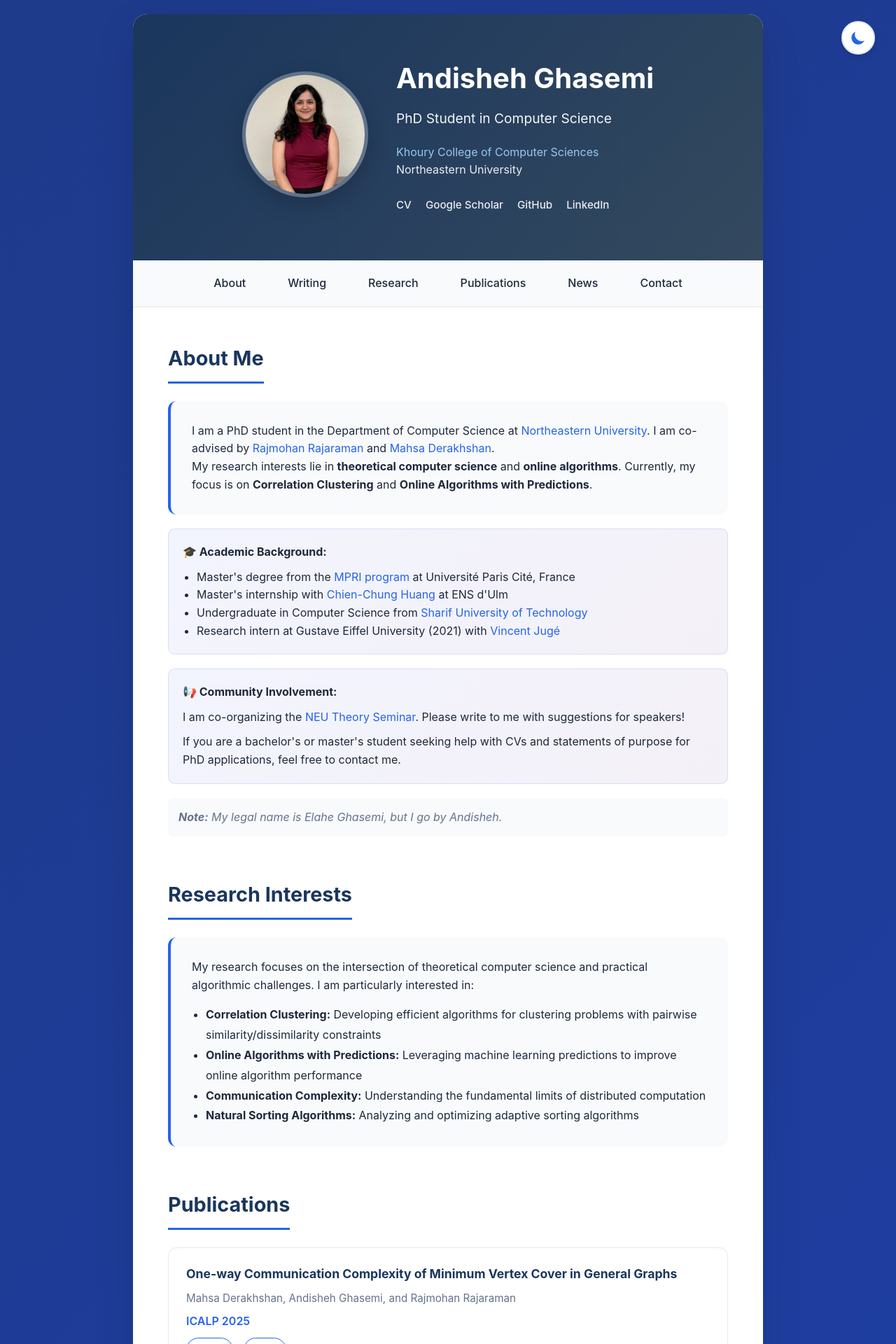
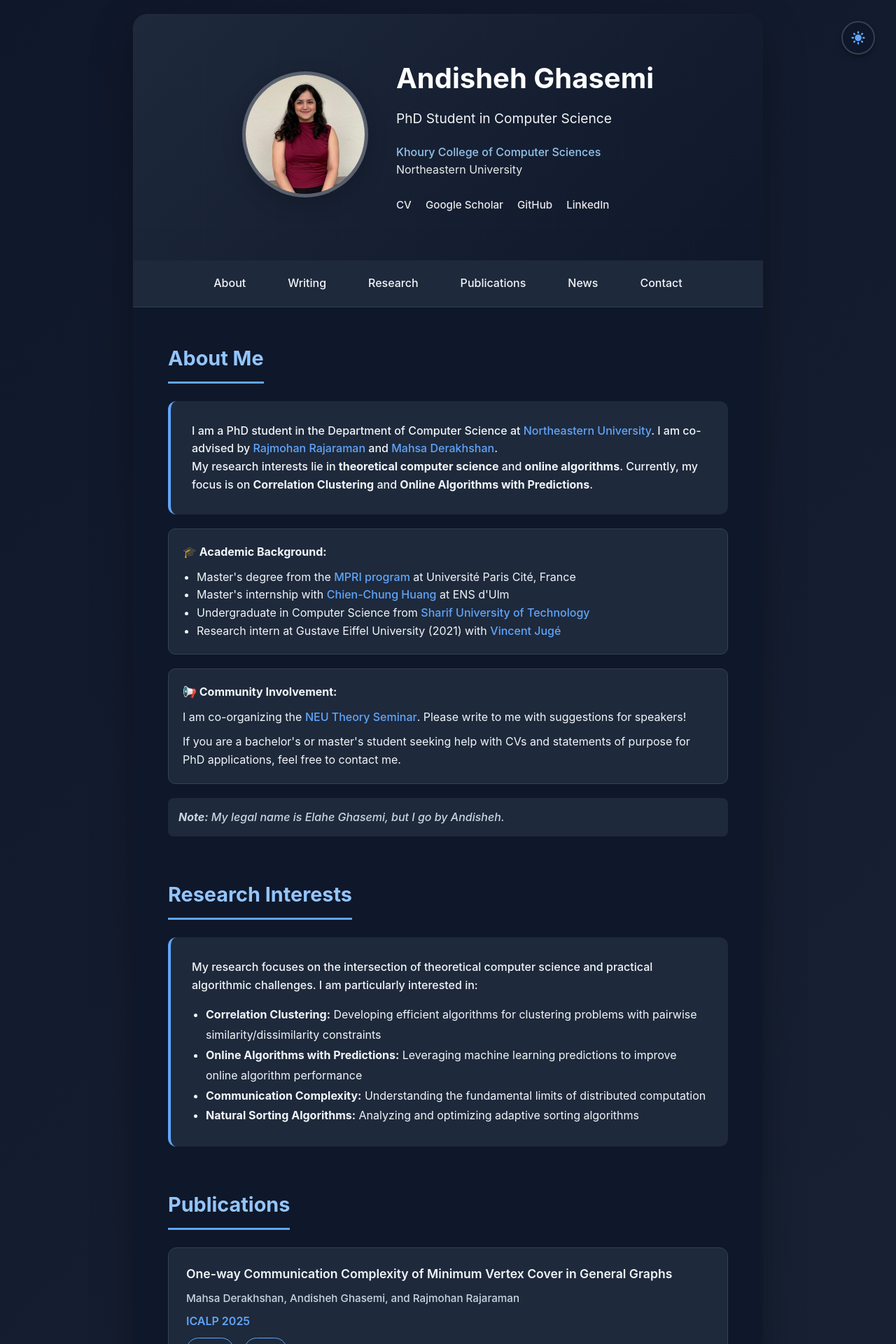
Before and after one commit to andisheGhs/andisheGhs.github.io, a Jekyll site: the page index.html, which Jekyll copies as it is, in a window 1280 px wide. Shown: the top 1920 px of the page at 70% size. Built offline with Jekyll 4.4.1, drawn with Linux system fonts in a browser that asks for light colours.

Commit message:
Refactor index.html for clarity and theme functionality

```diff
--- a/index.html
+++ b/index.html
@@ -28,8 +15,8 @@
         :root {
             --primary-color: #1a365d;  /* Deep professional blue */
             --accent-color: #2563eb;   /* Bright blue for links */
-            --text-dark: #1e293b;      /* Almost black */
-            --text-light: #64748b;      /* Gray */
+            --text-dark: #0f172a;      /* Much darker for better contrast */
+            --text-light: #475569;      /* Darker gray for better readability */
             --bg-light: #f8fafc;        /* Very light gray */
             --bg-white: #ffffff;
             --border-color: #e2e8f0;
@@ -59,6 +46,23 @@
             --card-shadow: rgba(0, 0, 0, 0.3);
         }
 
+        /* Page-specific accent colors */
+        body[data-page="research"] {
+            --accent-color: #10b981; /* Green for research */
+        }
+
+        body[data-page="publications"] {
+            --accent-color: #8b5cf6; /* Purple for publications */
+        }
+
+        body[data-page="writing"] {
+            --accent-color: #f59e0b; /* Amber for writing */
+        }
+
+        body[data-page="contact"] {
+            --accent-color: #ef4444; /* Red for contact */
+        }
+
         body {
             font-family: -apple-system, BlinkMacSystemFont, 'Segoe UI', Roboto, 'Helvetica Neue', Arial, sans-serif;
             color: var(--text-dark);
@@ -66,9 +70,10 @@
             background: linear-gradient(135deg, var(--gradient-start) 0%, var(--gradient-end) 100%);
             min-height: 100vh;
             padding: 20px;
+            transition: all var(--transition-speed) ease;
         }
 
-                /* Theme Toggle Button */
+        /* Theme Toggle Button */
         .theme-toggle {
             position: fixed;
             top: 30px;
@@ -113,14 +118,37 @@
             display: none;
         }
 
+        /* Toast Notification */
+        .toast {
+            position: fixed;
+            bottom: 30px;
+            left: 50%;
+            transform: translateX(-50%) translateY(100px);
+            background: var(--primary-color);
+            color: white;
+            padding: 12px 24px;
+            border-radius: 50px;
+            box-shadow: 0 4px 12px rgba(0, 0, 0, 0.15);
+            opacity: 0;
+            transition: all 0.3s ease;
+            z-index: 1000;
+            font-size: 0.95em;
+        }
+
+        .toast.show {
+            transform: translateX(-50%) translateY(0);
+            opacity: 1;
+        }
+
         .container {
             max-width: 900px;
             margin: 0 auto;
             background: var(--bg-white);
             border-radius: 20px;
-            box-shadow: 0 20px 60px rgba(0, 0, 0, 0.1);
+            box-shadow: 0 20px 60px var(--card-shadow);
             overflow: hidden;
             animation: fadeInUp 0.6s ease-out;
+            transition: all var(--transition-speed) ease;
         }
 
         @keyframes fadeInUp {
@@ -135,11 +163,16 @@
         }
 
         header {
-            background: linear-gradient(135deg, var(--primary-color) 0%, #34495e 100%);
+            background: linear-gradient(135deg, var(--header-gradient-start) 0%, var(--header-gradient-end) 100%);
             color: white;
             padding: 60px 50px;
             position: relative;
             overflow: hidden;
+            transition: all var(--transition-speed) ease;
+        }
+
+        [data-theme="dark"] header {
+            background: linear-gradient(135deg, #1e293b 0%, #0f172a 100%);
         }
 
         header::before {
@@ -264,6 +297,7 @@
             position: sticky;
             top: 0;
             z-index: 100;
+            transition: all var(--transition-speed) ease;
         }
 
         nav ul {
@@ -310,6 +344,7 @@
 
         .content {
             padding: 50px;
+            transition: all var(--transition-speed) ease;
         }
 
         section {
@@ -337,6 +372,7 @@
             padding-bottom: 10px;
             border-bottom: 3px solid var(--accent-color);
             display: inline-block;
+            transition: color var(--transition-speed) ease;
         }
 
         .about-content {
@@ -345,18 +381,25 @@
             border-radius: 12px;
             margin-bottom: 20px;
             border-left: 4px solid var(--accent-color);
+            transition: all var(--transition-speed) ease;
+        }
+
+        .about-content p {
+            color: var(--text-dark);
+            font-weight: 500;
         }
 
         .highlight-box {
-            background: linear-gradient(135deg, #667eea15 0%, #764ba215 100%);
+            background: var(--bg-light);
             padding: 20px;
             border-radius: 10px;
             margin: 20px 0;
-            border: 1px solid #667eea30;
+            border: 1px solid var(--border-color);
+            transition: all var(--transition-speed) ease;
         }
 
         .publication {
-            background: white;
+            background: var(--bg-white);
             padding: 25px;
             margin-bottom: 20px;
             border-radius: 12px;
@@ -364,6 +407,10 @@
             transition: all 0.3s ease;
             position: relative;
             overflow: hidden;
+        }
+
+        [data-theme="dark"] .publication {
+            background: #1e293b;
         }
 
         .publication::before {
@@ -379,7 +426,7 @@
         }
 
         .publication:hover {
-            box-shadow: 0 5px 20px rgba(0, 0, 0, 0.1);
+            box-shadow: 0 5px 20px var(--card-shadow);
             transform: translateY(-2px);
         }
 
@@ -388,16 +435,18 @@
         }
 
         .publication h3 {
-            color: var(--primary-color);
+            color: var(--text-dark);
             font-size: 1.1em;
             margin-bottom: 10px;
             line-height: 1.4;
+            font-weight: 600;
         }
 
         .publication .authors {
             color: var(--text-light);
             margin-bottom: 8px;
             font-size: 0.95em;
+            font-weight: 500;
         }
 
         .publication .venue {
@@ -420,6 +469,7 @@
             border-radius: 20px;
             font-size: 0.9em;
             transition: all 0.3s ease;
+            font-weight: 500;
         }
 
         .publication .links a:hover {
@@ -434,20 +484,24 @@
         }
 
         .news-item {
-            background: white;
+            background: var(--bg-white);
             padding: 20px 25px;
             margin-bottom: 15px;
             border-radius: 10px;
             border-left: 3px solid var(--accent-color);
-            box-shadow: 0 2px 10px rgba(0, 0, 0, 0.05);
+            box-shadow: 0 2px 10px var(--card-shadow);
             transition: all 0.3s ease;
             position: relative;
             overflow: hidden;
         }
 
+        [data-theme="dark"] .news-item {
+            background: #1e293b;
+        }
+
         .news-item:hover {
             transform: translateX(5px);
-            box-shadow: 0 4px 15px rgba(0, 0, 0, 0.1);
+            box-shadow: 0 4px 15px var(--card-shadow);
         }
 
         .news-date {
@@ -473,6 +527,12 @@
             background: linear-gradient(135deg, #667eea20 0%, #764ba220 100%);
             color: #667eea;
             border: 1px solid #667eea30;
+        }
+
+        [data-theme="dark"] .tag-publication {
+            background: rgba(96, 165, 250, 0.2);
+            color: #60a5fa;
+            border: 1px solid rgba(96, 165, 250, 0.3);
         }
 
         .tag-talk {
@@ -503,18 +563,22 @@
             margin-top: 12px;
             line-height: 1.6;
             color: var(--text-dark);
+            font-weight: 500;
         }
 
         .contact-info {
-            background: linear-gradient(135deg, var(--bg-light) 0%, #ffffff 100%);
+            background: linear-gradient(135deg, var(--bg-light) 0%, var(--bg-white) 100%);
             padding: 30px;
             border-radius: 12px;
             text-align: center;
+            transition: all var(--transition-speed) ease;
         }
 
         .contact-info p {
             margin-bottom: 15px;
             font-size: 1.05em;
+            color: var(--text-dark);
+            font-weight: 500;
         }
 
         .contact-buttons {
@@ -555,10 +619,11 @@
             color: var(--accent-color);
             text-decoration: none;
             transition: color 0.3s ease;
+            font-weight: 500;
         }
 
         a:hover {
-            color: #2980b9;
+            color: var(--primary-color);
             text-decoration: underline;
         }
 
@@ -569,9 +634,15 @@
             padding: 15px;
             background: var(--bg-light);
             border-radius: 8px;
+            font-weight: 500;
         }
 
         @media (max-width: 768px) {
+            .theme-toggle {
+                top: 20px;
+                right: 20px;
+            }
+
             header {
                 padding: 40px 30px;
             }
@@ -647,7 +718,17 @@
         }
     </style>
 </head>
-<body>
+<body data-page="home">
+    <!-- Theme Toggle Button (MOVED TO CORRECT POSITION) -->
+    <button class="theme-toggle" onclick="toggleTheme()" aria-label="Toggle dark mode">
+        <svg class="sun-icon" fill="currentColor" viewBox="0 0 20 20">
+            <path d="M10 2a1 1 0 011 1v1a1 1 0 11-2 0V3a1 1 0 011-1zm4 8a4 4 0 11-8 0 4 4 0 018 0zm-.464 4.95l.707.707a1 1 0 001.414-1.414l-.707-.707a1 1 0 00-1.414 1.414zm2.12-10.607a1 1 0 010 1.414l-.706.707a1 1 0 11-1.414-1.414l.707-.707a1 1 0 011.414 0zM17 11a1 1 0 100-2h-1a1 1 0 100 2h1zm-7 4a1 1 0 011 1v1a1 1 0 11-2 0v-1a1 1 0 011-1zM5.05 6.464A1 1 0 106.465 5.05l-.708-.707a1 1 0 00-1.414 1.414l.707.707zm1.414 8.486l-.707.707a1 1 0 01-1.414-1.414l.707-.707a1 1 0 011.414 1.414zM4 11a1 1 0 100-2H3a1 1 0 000 2h1z"/>
+        </svg>
+        <svg class="moon-icon" fill="currentColor" viewBox="0 0 20 20">
+            <path d="M17.293 13.293A8 8 0 016.707 2.707a8.001 8.001 0 1010.586 10.586z"/>
+        </svg>
+    </button>
+
     <div class="container">
         <header>
             <div class="header-content">
@@ -674,7 +755,7 @@
         <nav>
             <ul>
                 <li><a href="#about" onclick="smoothScroll('about')">About</a></li>
-                <li><a href="writing.html">Writing</a></li>  <!-- Add this -->
+                <li><a href="writing.html">Writing</a></li>
                 <li><a href="#research" onclick="smoothScroll('research')">Research</a></li>
                 <li><a href="#publications" onclick="smoothScroll('publications')">Publications</a></li>
                 <li><a href="#news" onclick="smoothScroll('news')">News</a></li>
@@ -711,7 +792,6 @@
                     <strong>Note:</strong> My legal name is Elahe Ghasemi, but I go by Andisheh.
                 </p>
             </section>
-
 
             <section id="research">
                 <h2>Research Interests</h2>
@@ -758,6 +838,7 @@
                     </div>
                 </div>
             </section>
+
             <section id="news">
                 <h2>News</h2>
                 <div class="news-container">
@@ -766,6 +847,7 @@
                         <span class="news-tag tag-conference">Conference</span>
                         <p>Attending the <a href="https://simons.berkeley.edu/workshops/algorithmic-foundations-emerging-computing-technologies-boot-camp" target="_blank">Algorithmic Foundations of Emerging Computing Technologies Boot Camp</a> as a visiting graduate student at the Simons Institute, UC Berkeley.</p>
                     </div>
+
                     <div class="news-item">
                         <span class="news-date">Aug 2025</span>
                         <span class="news-tag tag-service">Workshop</span>
@@ -844,6 +927,58 @@
                 behavior: 'smooth'
             });
         }
+
+        // Theme toggle functionality with toast notification
+        function toggleTheme() {
+            const currentTheme = document.documentElement.getAttribute('data-theme');
+            const newTheme = currentTheme === 'dark' ? 'light' : 'dark';
+
+            document.documentElement.setAttribute('data-theme', newTheme);
+            localStorage.setItem('theme', newTheme);
+            localStorage.setItem('themeSetManually', 'true');
+
+            // Show toast message
+            showThemeMessage(newTheme);
+        }
+
+        function showThemeMessage(theme) {
+            // Remove existing toast if any
+            const existingToast = document.querySelector('.toast');
+            if (existingToast) {
+                existingToast.remove();
+            }
+
+            // Create new toast
+            const toast = document.createElement('div');
+            toast.className = 'toast';
+            toast.textContent = theme === 'dark' ? '🌙 Dark mode enabled' : '☀️ Light mode enabled';
+            document.body.appendChild(toast);
+
+            // Show toast
+            setTimeout(() => toast.classList.add('show'), 10);
+
+            // Hide and remove toast after 2 seconds
+            setTimeout(() => {
+                toast.classList.remove('show');
+                setTimeout(() => toast.remove(), 300);
+            }, 2000);
+        }
+
+        // Load saved theme preference or auto-detect
+        (function() {
+            const savedTheme = localStorage.getItem('theme');
+            const wasSetManually = localStorage.getItem('themeSetManually');
+
+            // If user never manually set theme, use automatic time-based switching
+            if (!wasSetManually) {
+                const hour = new Date().getHours();
+                const autoTheme = (hour >= 19 || hour < 7) ? 'dark' : 'light';
+                document.documentElement.setAttribute('data-theme', autoTheme);
+            } else {
+                // Use saved preference
+                document.documentElement.setAttribute('data-theme', savedTheme || 'light');
+            }
+        })();
 
         // Add scroll-triggered animations
         const observerOptions = {
@@ -870,38 +1005,5 @@
             });
         });
     </script>
-
-    <script>
-    // Theme toggle functionality
-    function toggleTheme() {
-        const currentTheme = document.documentElement.getAttribute('data-theme');
-        const newTheme = currentTheme === 'dark' ? 'light' : 'dark';
-
-        document.documentElement.setAttribute('data-theme', newTheme);
-        localStorage.setItem('theme', newTheme);
-    }
-
-    // Load saved theme preference or default to light mode
-    (function() {
-        const savedTheme = localStorage.getItem('theme') || 'light';
-        document.documentElement.setAttribute('data-theme', savedTheme);
-    })();
-
-    // Optional: Auto-detect system preference
-    if (!localStorage.getItem('theme')) {
-        const prefersDark = window.matchMedia('(prefers-color-scheme: dark)').matches;
-        document.documentElement.setAttribute('data-theme', prefersDark ? 'dark' : 'light');
-    }
-    </script>
 </body>
-
-    <!-- Theme Toggle Button -->
-<button class="theme-toggle" onclick="toggleTheme()" aria-label="Toggle dark mode">
-    <svg class="sun-icon" fill="currentColor" viewBox="0 0 20 20">
-        <path d="M10 2a1 1 0 011 1v1a1 1 0 11-2 0V3a1 1 0 011-1zm4 8a4 4 0 11-8 0 4 4 0 018 0zm-.464 4.95l.707.707a1 1 0 001.414-1.414l-.707-.707a1 1 0 00-1.414 1.414zm2.12-10.607a1 1 0 010 1.414l-.706.707a1 1 0 11-1.414-1.414l.707-.707a1 1 0 011.414 0zM17 11a1 1 0 100-2h-1a1 1 0 100 2h1zm-7 4a1 1 0 011 1v1a1 1 0 11-2 0v-1a1 1 0 011-1zM5.05 6.464A1 1 0 106.465 5.05l-.708-.707a1 1 0 00-1.414 1.414l.707.707zm1.414 8.486l-.707.707a1 1 0 01-1.414-1.414l.707-.707a1 1 0 011.414 1.414zM4 11a1 1 0 100-2H3a1 1 0 000 2h1z"/>
-    </svg>
-    <svg class="moon-icon" fill="currentColor" viewBox="0 0 20 20">
-        <path d="M17.293 13.293A8 8 0 016.707 2.707a8.001 8.001 0 1010.586 10.586z"/>
-    </svg>
-</button>
 </html>
```
Also changed, not shown: other parts of index.html (+1 -13 lines).
